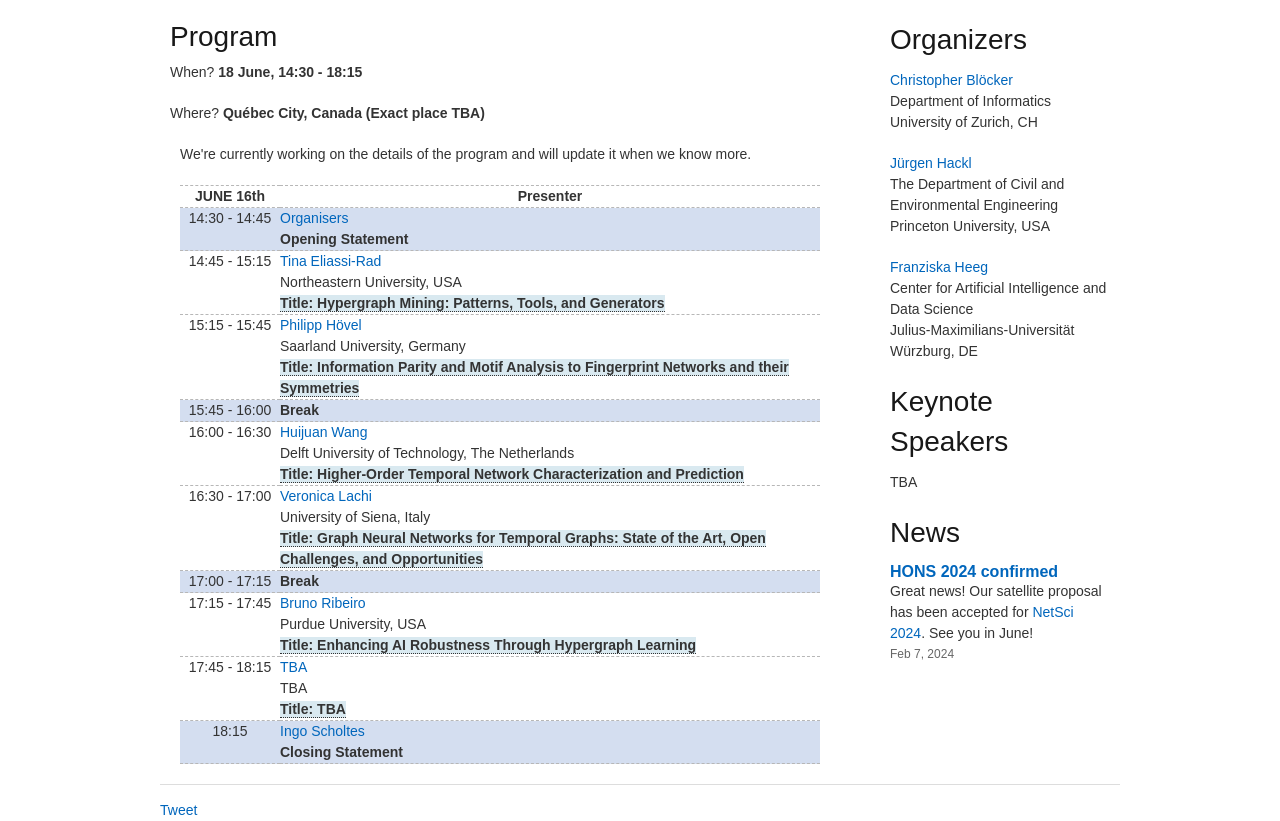
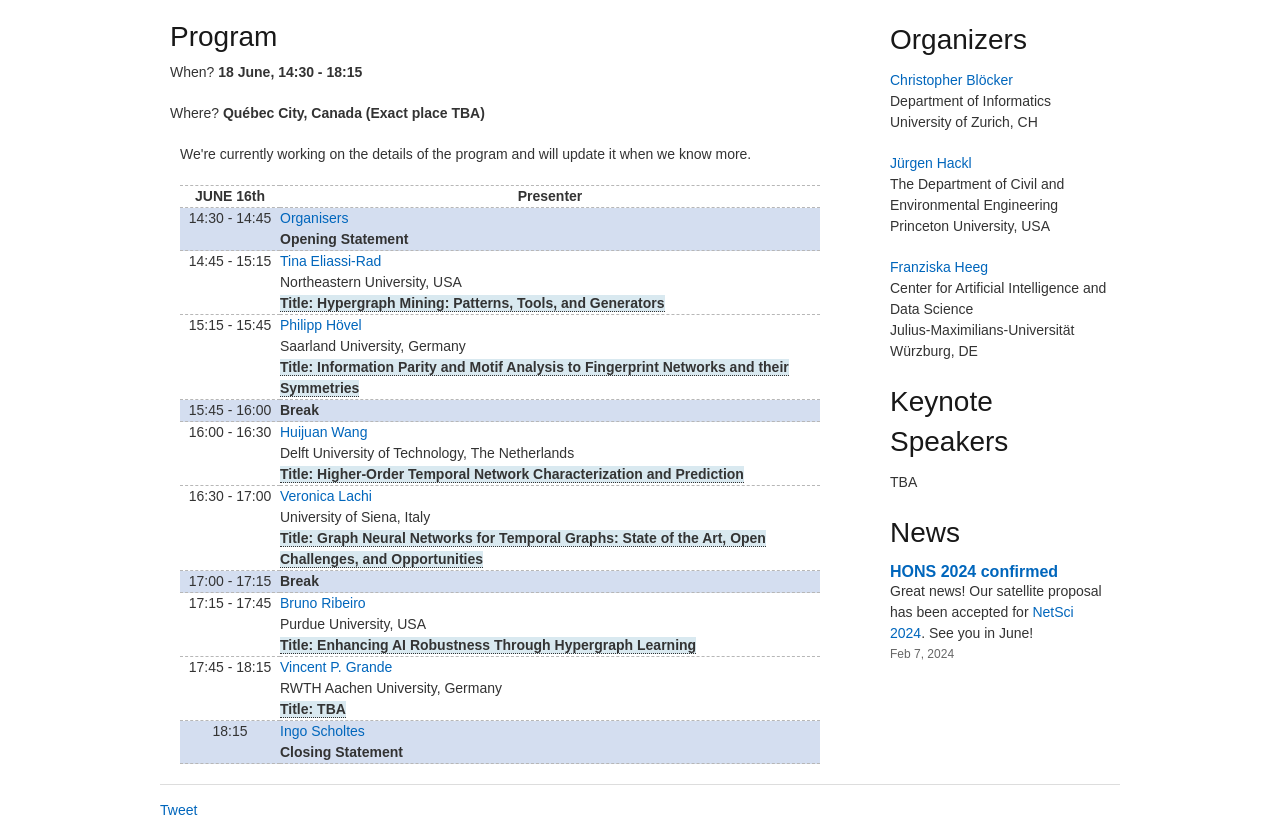
Before and after one commit to hons-web/online, a plain HTML site: page program.html in a window 1280 px wide. Shown: the part 64-885 px from the top of the page. Drawn offline with nearby package versions, Linux system fonts and the light colour scheme; a script that the page names is missing.

Commit message:
update program

```diff
--- a/program.html
+++ b/program.html
@@ -178,9 +178,9 @@
                         <tr>
                           <th scope="row">17:45 - 18:15</th>
                           <td>
-                            <a href="">TBA</a>
+                            <a href="">Vincent P. Grande</a>
                             <br>
-                            TBA
+                            RWTH Aachen University, Germany
                             <br>
                             <span class="dropt" title="Abstract">
                               Title: TBA
```
Also changed, not shown: index.html (+2 -0 lines).
